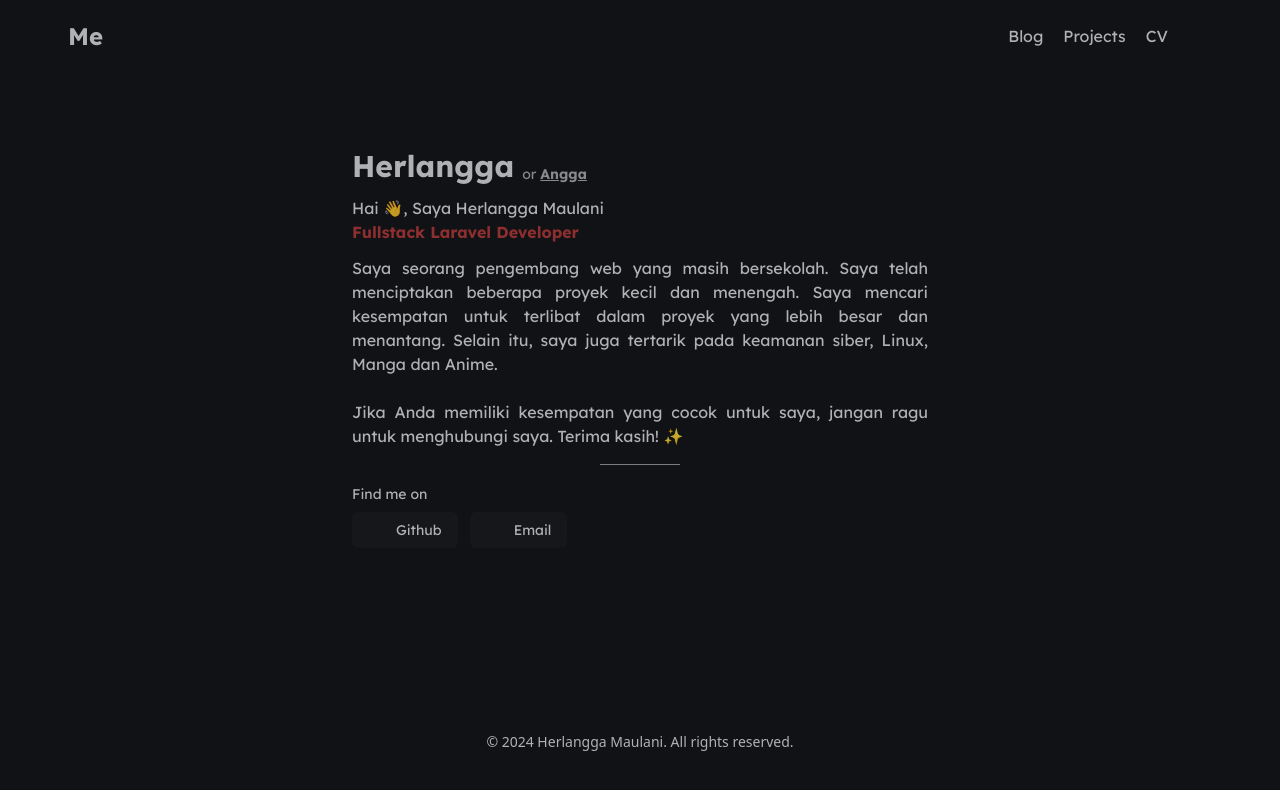
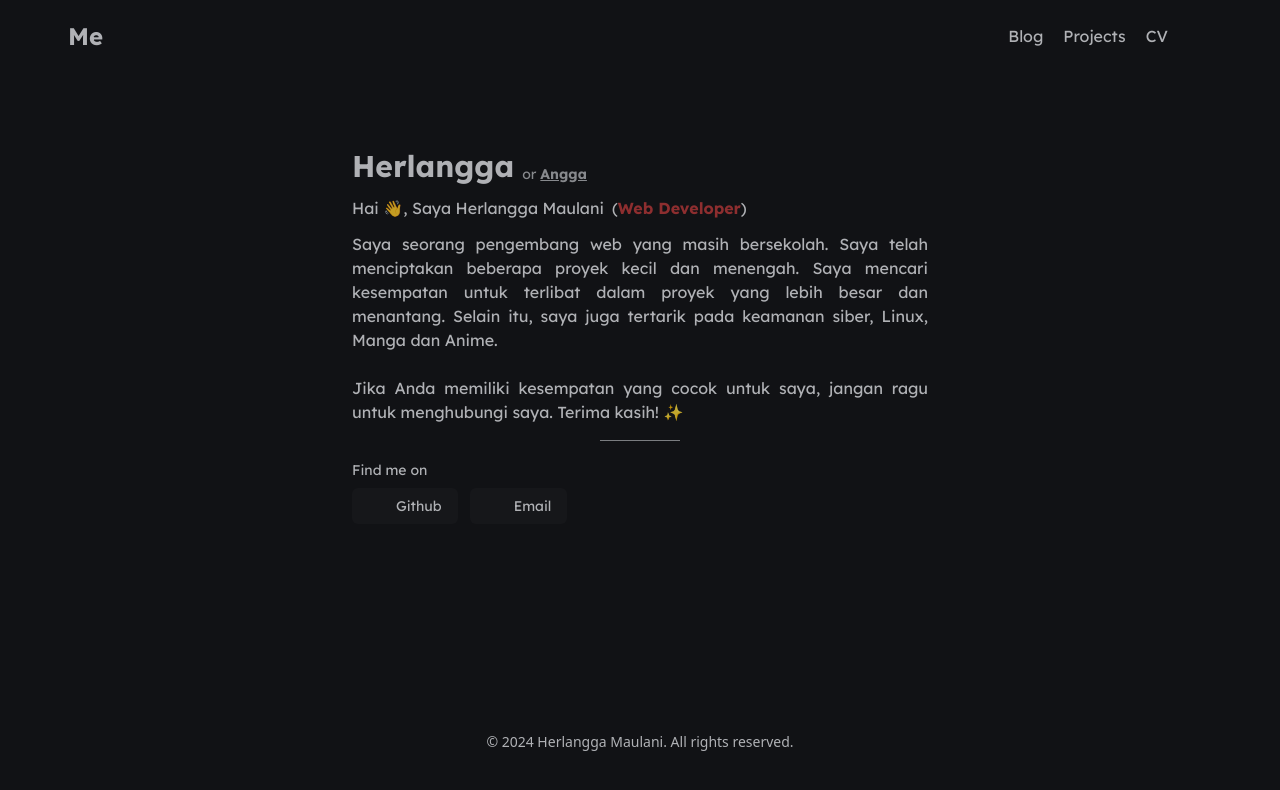
Before and after one commit to lainonz/portofolio, a React (Vite) app: page / in a window 1280 px wide. Shown: the top 790 px of the page. Built offline with nearby package versions, Linux system fonts and the light colour scheme; some icons are missing.

Commit message:
update sikit

```diff
--- a/src/components/Profile.jsx
+++ b/src/components/Profile.jsx
@@ -23,10 +23,14 @@ const Profile = ({ email, github }) => {
           animate={{ opacity: 0.75, y: 0 }}
           transition={{ duration: 0.6, ease: "easeInOut", delay: 0.3 }}
         >
-          <div className="my-3">
+          <div className="my-3 md:flex md:space-x-2">
             <p>Hai 👋, Saya Herlangga Maulani</p>
-            <p className="opacity-75 font-bold text-red-500 mb-3">
-              Fullstack Laravel Developer
+            <p>
+              (
+              <span className="opacity-75 font-bold text-red-500 mb-3">
+                Web Developer
+              </span>
+              )
             </p>
           </div>
           <p>
```
